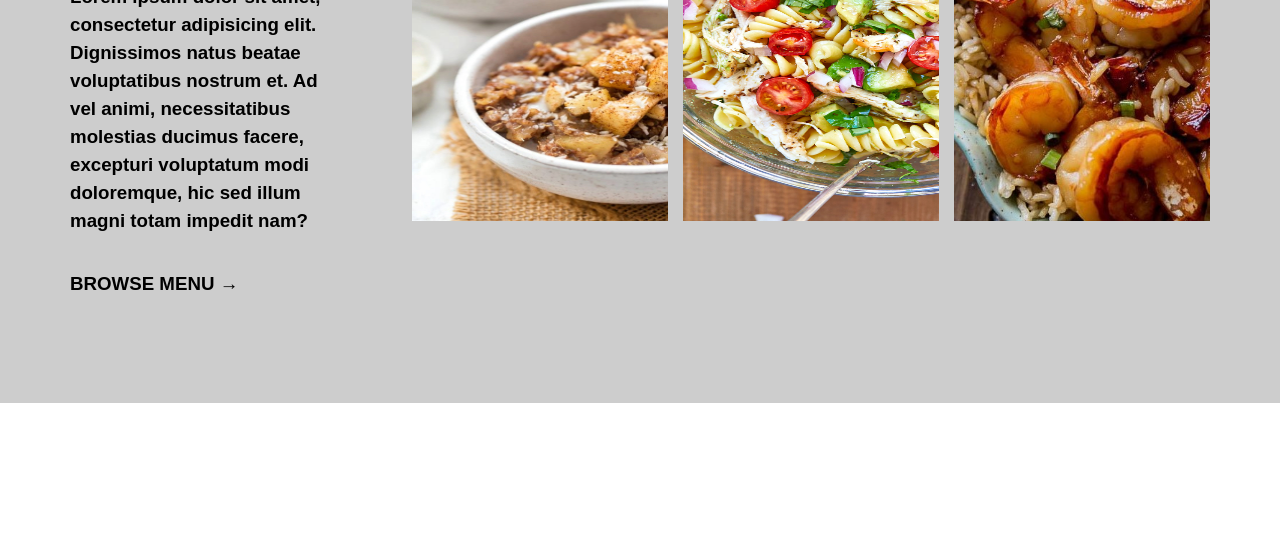
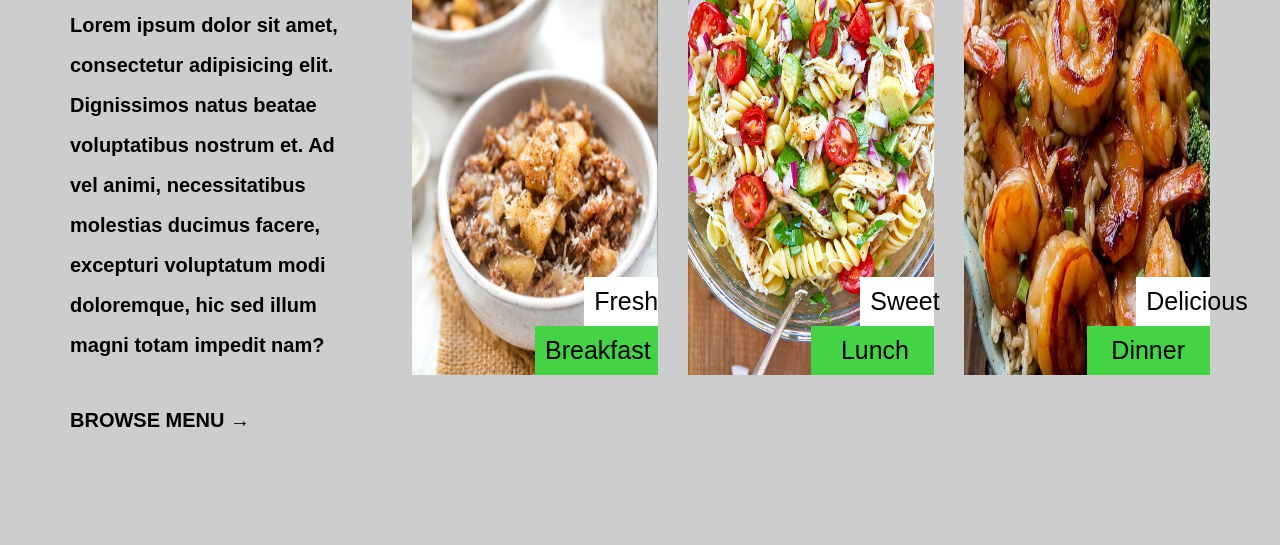
Before and after one commit to DrogonToothless/MiHealthProject, a plain HTML site: page index.html in a window 1280 px wide. Shown: the part 335-880 px from the top of the page. Before the commit the page ends 800 px from the top, so only its background shows below. Drawn offline with Linux system fonts and the light colour scheme.

Commit message:
finished page

```diff
--- a/index.html
+++ b/index.html
@@ -27,16 +27,22 @@
         </div>
         <div class="selections">
             <div class="selection breakfast">
+                <div class="tags">
                     <div class="firsttag">Fresh</div>
                     <div class="secondtag">Breakfast</div>
                 </div>
+            </div>
             <div class="selection lunch">
+                <div class="tags">
                     <div class="firsttag">Sweet</div>
                     <div class="secondtag">Lunch</div>
                 </div>
+            </div>
             <div class="selection dinner">
+                <div class="tags">
                     <div class="firsttag">Delicious</div>
                     <div class="secondtag">Dinner</div>
+                </div>
             </div>
         </div>
     </section>
--- a/style.css
+++ b/style.css
@@ -48,35 +48,62 @@ nav ul li {
     padding-right: 65px;
 }
 .bannertext h1 {
-    font-size: 60px;
+    font-size: 70px;
 }
 .secondh1 {
     padding-bottom: 20px;
 }
 h3 {
-    line-height: 28px;
+    line-height: 40px;
     padding-bottom: 35px;
+    font-size: 20px;
 }
 .selections {
     grid-area: selections;
     display: flex;
-    column-gap: 15px;
+    column-gap: 30px;
 }
 .selection {
     flex: 3;
+    height: 550px;
 }
 .breakfast {
     background-image: url(images/breakfast.jpg);
-    background-size: 405.33px 396px;
+    background-size: 100% 100%;
     background-repeat: no-repeat;
+    position: relative;
 }
 .lunch {
     background-image: url(images/lunch.jpg);
-    background-size: 405.33px 396px;
+    background-size: 100% 100%;
     background-repeat: no-repeat;
+    position: relative;
 }
 .dinner {
     background-image: url(images/dinner.jpg);
-    background-size: 405.33px 396px;
+    background-size: 100% 100%;
     background-repeat: no-repeat;
+    position: relative;
 }
+.tags {
+    position: absolute;
+    bottom: 0px;
+    right: 0px;
+    font-size: 25px;
+    width: 50%;
+}
+.firsttag {
+    background-color: white;
+    padding: 10px;
+    text-align: center;
+    width: 60%;
+    position: absolute;
+    right: 0px;
+    bottom: 49px;
+}
+.secondtag {
+    background-color: rgb(68, 211, 68);
+    padding: 10px;
+    padding-right: 25px;
+    text-align: right;
+}
```
Lines whose indentation alone changed are shown as unchanged.
